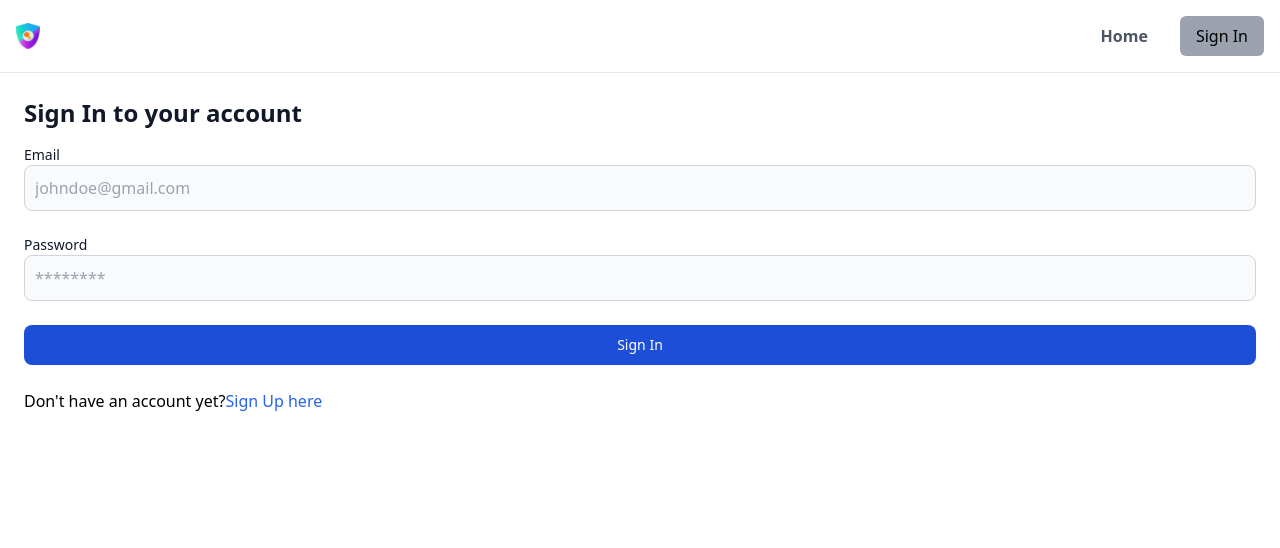
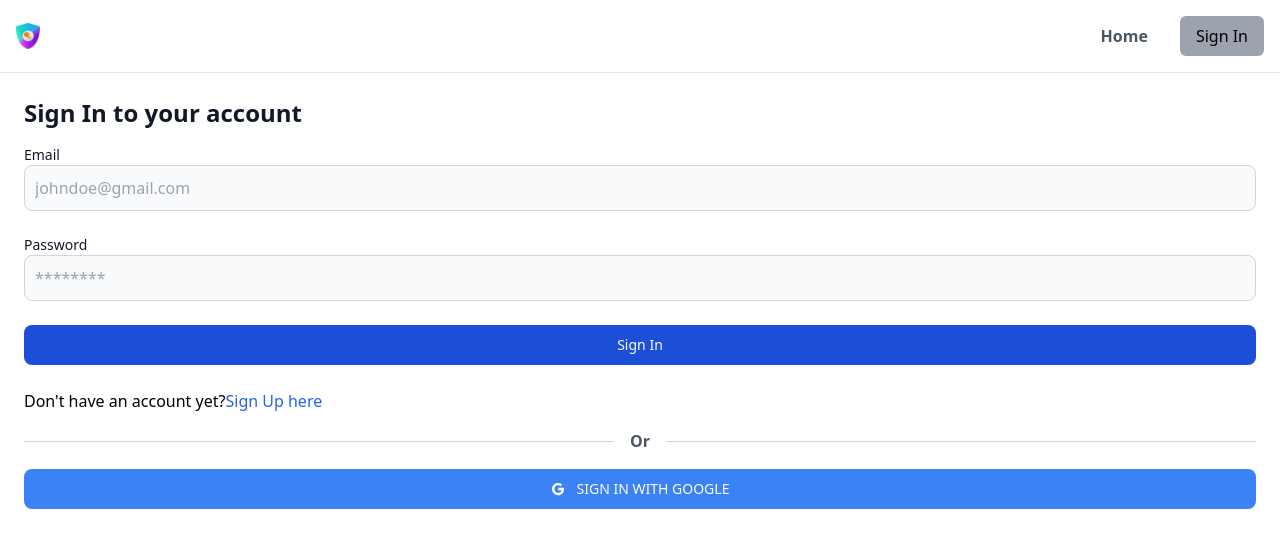
Before and after one commit to Henok-Al/multi-role-auth, a Next.js app: page /login in a window 1280 px wide. Shown: the top 548 px of the page. Built offline with nearby package versions, Linux system fonts and the light colour scheme; no server answers.

Commit message:
signin with google added

```diff
--- a/app/(auth)/login/page.tsx
+++ b/app/(auth)/login/page.tsx
@@ -1,11 +1,21 @@
 import FormLogin from "@/components/auth/form-login";
+import { GoogleButton } from "@/components/social-button";
 import React from "react";
 
 const Login = () => {
   return (
     <div className="p-6 space-y-4">
-      <h1 className="text-2xl font-bold text-gray-900">Sign In to your account</h1>
-      <FormLogin/>
+      <h1 className="text-2xl font-bold text-gray-900">
+        Sign In to your account
+      </h1>
+      <FormLogin />
+      <div
+        className="my-4 flex items-center before:flex-1 before:border-t before:border-gray-300 after:flex-1 after:border-t after:border-gray-300
+        "
+      >
+        <p className="mx-4 text-center font-semibold text-gray-600">Or</p>
+      </div>
+      <GoogleButton />
     </div>
   );
 };
--- a/auth.ts
+++ b/auth.ts
@@ -4,6 +4,7 @@ import { prisma } from "./lib/prisma";
 import Credentials from "next-auth/providers/credentials";
 import { SignInSchema } from "./lib/zod";
 import { compareSync } from "bcrypt-ts";
+import Google from "next-auth/providers/google";
 
 export const { handlers, signIn, signOut, auth } = NextAuth({
   adapter: PrismaAdapter(prisma),
@@ -12,6 +13,7 @@ export const { handlers, signIn, signOut, auth } = NextAuth({
     signIn: "/login",
   },
   providers: [
+    Google,
     Credentials({
       credentials: {
         email: {},
--- /dev/null
+++ b/components/social-button.tsx
@@ -0,0 +1,22 @@
+import { IoLogoGoogle } from "react-icons/io5";
+import { signIn } from "@/auth";
+
+export const GoogleButton = () => {
+  return (
+    <form
+      action={async () => {
+        "use server";
+        await signIn("google", { redirectTo: "/dashboard" });
+      }}
+    >
+      <button
+        type="submit"
+        className="flex items-center justify-center gap-1 py-2.5 rounded-lg uppercase text-white font-medium text-sm bg-blue-500 w-full
+      "
+      >
+        <IoLogoGoogle className="mr-2" />
+        <h1>Sign in with Google</h1>
+      </button>
+    </form>
+  );
+};
--- a/next.config.mjs
+++ b/next.config.mjs
@@ -1,4 +1,10 @@
 /** @type {import('next').NextConfig} */
-const nextConfig = {};
+const nextConfig = {
+  images: {
+    remotePatterns: [
+      { protocol: "https", hostname: "lh3.googleusercontent.com" },
+    ],
+  },
+};
 
 export default nextConfig;
```
Also changed, not shown: image.png (added), 1 other file (tests, documents, lock files or other folders).
